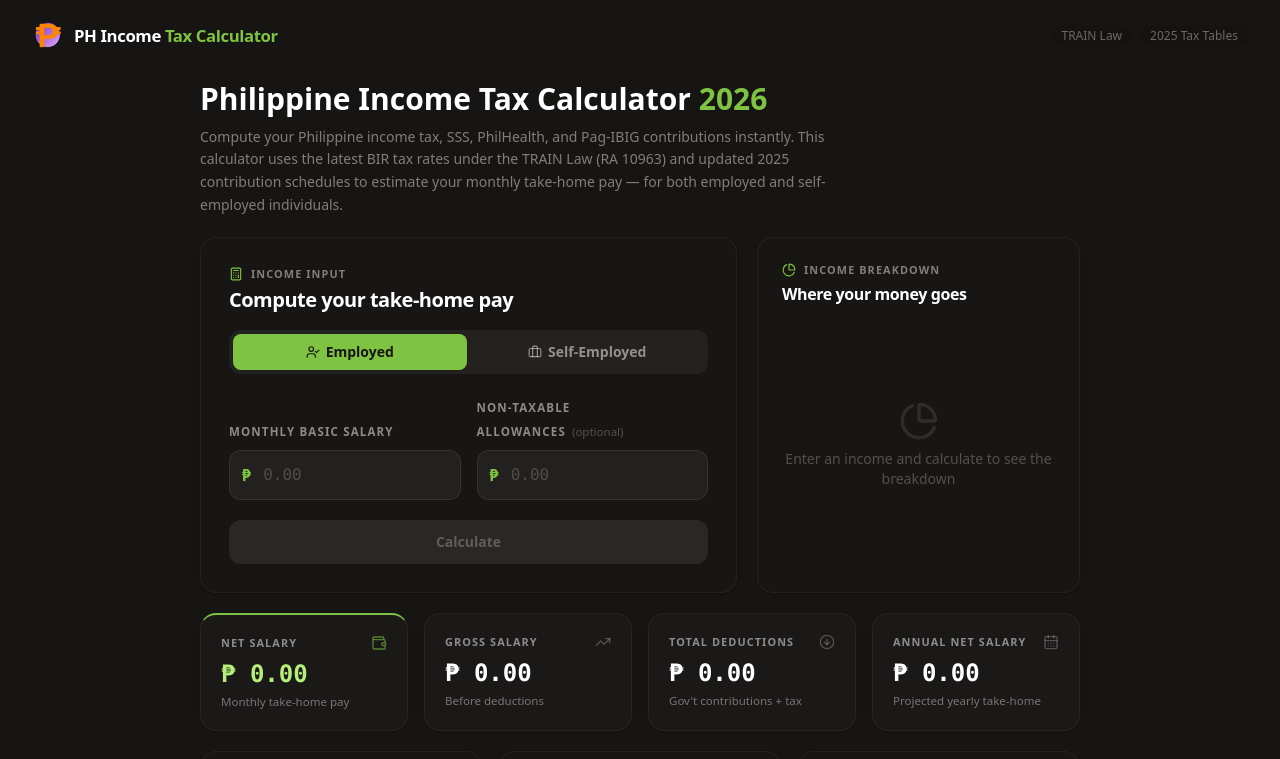
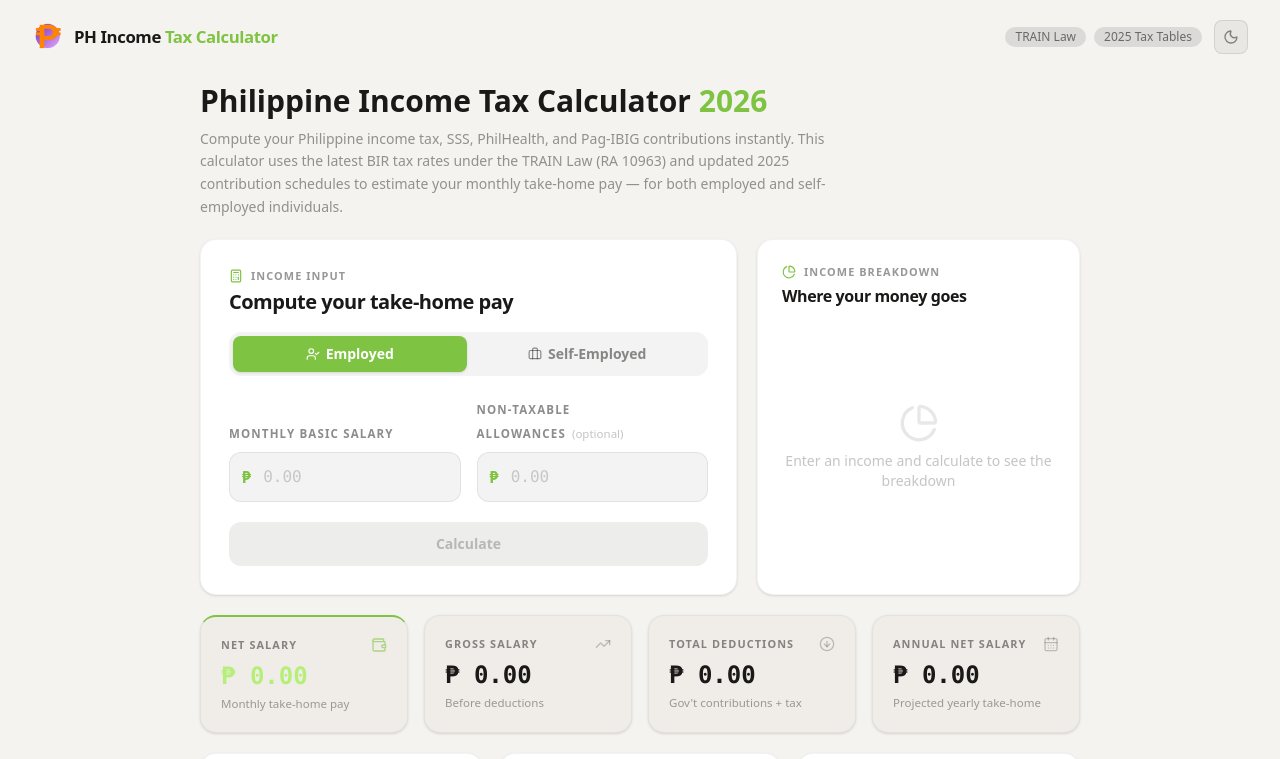
Before and after one commit to SirJohnGabriel/IncomeTaxCalculator, a React (Vite) app: page / in a window 1280 px wide. Shown: the top 759 px of the page. Built offline with nearby package versions, Linux system fonts and the light colour scheme.

Commit message:
add theme

```diff
--- a/src/app/styles/App.css
+++ b/src/app/styles/App.css
@@ -56,3 +56,14 @@ body {
   --color-dash-green-bright: #b5ef7a;
   --color-dash-green-accent: #9cdf57;
 }
+
+/* ── Light mode overrides ── */
+.light {
+  --color-white: #1a1918;
+  --color-background: #ebe9e6;
+  --color-background-alt: #f5f3f0;
+  --color-card: #ffffff;
+  --color-card-alt: #f0ede9;
+  --color-card-foreground: #1a1918;
+  --color-muted-foreground: rgba(26, 25, 24, 0.55);
+}
--- a/src/features/taxCalculator/TaxDashboard.tsx
+++ b/src/features/taxCalculator/TaxDashboard.tsx
@@ -3,7 +3,7 @@ import type { Salary, EmploymentType, TaxScheme } from './types/Salary.types';
 import { UseTaxCalculator } from './hooks/UseTaxCalculator';
 import { Badge } from '@/shared/components/ui/badge';
 import logo from '@assets/logo.png';
-import { Wallet, TrendingUp, ArrowDownCircle, CalendarDays } from 'lucide-react';
+import { Wallet, TrendingUp, ArrowDownCircle, CalendarDays, Sun, Moon } from 'lucide-react';
 import { InputCard } from './components/InputCard';
 import { BreakdownChartCard } from './components/BreakdownChartCard';
 import { MetricCard } from './components/MetricCard';
@@ -13,8 +13,8 @@ import { ProjectionsCard } from './components/ProjectionsCard';
 
 const PIE_SLICES_EMPLOYED = [
     { name: 'Basic Salary After Taxes', color: '#7EC341' },
-    { name: 'Deductions',               color: '#B7EE7C' },
-    { name: 'Allowances',               color: '#D8F8B4' },
+    { name: 'Deductions', color: '#B7EE7C' },
+    { name: 'Allowances', color: '#D8F8B4' },
 ];
 
 const PIE_SLICES_SELF = [
@@ -79,6 +79,15 @@ function AdBanner({ slot }: { slot: string }) {
 export function TaxDashboard() {
     const { IncomeTaxCalculator, SelfEmployedTaxCalculator } = UseTaxCalculator();
 
+    const [isDark, setIsDark] = useState(() => {
+        const saved = localStorage.getItem('theme');
+        return saved ? saved === 'dark' : false;
+    });
+
+    useEffect(() => {
+        localStorage.setItem('theme', isDark ? 'dark' : 'light');
+    }, [isDark]);
+
     const [employmentType, setEmploymentType] = useState<EmploymentType>('employed');
     const [taxScheme, setTaxScheme] = useState<TaxScheme>('graduated');
     const [incomeRaw, setIncomeRaw] = useState('');
@@ -134,7 +143,7 @@ export function TaxDashboard() {
     const effectiveSchemeSwitched = taxScheme === 'flat8' && r?.TaxScheme === 'graduated';
 
     return (
-        <div className="min-h-screen bg-background-alt flex flex-col">
+        <div className={`min-h-screen bg-background-alt flex flex-col${isDark ? '' : ' light'}`}>
 
             <header className="flex items-center justify-between px-4 md:px-8 py-5">
                 <div className="flex items-center gap-2.5">
@@ -151,6 +160,13 @@ export function TaxDashboard() {
                     <Badge variant="muted" className="bg-black/10 text-[#6b6966] border-0 font-medium hover:cursor-not-allowed">
                         2025 Tax Tables
                     </Badge>
+                    <button
+                        onClick={() => setIsDark(d => !d)}
+                        className="ml-1 p-2 rounded-lg border border-white/10 bg-white/5 text-white/50 hover:text-white/80 hover:bg-white/10 transition-all duration-150"
+                        aria-label={isDark ? 'Switch to light mode' : 'Switch to dark mode'}
+                    >
+                        {isDark ? <Sun className="w-4 h-4" /> : <Moon className="w-4 h-4" />}
+                    </button>
                 </div>
             </header>
 
```
